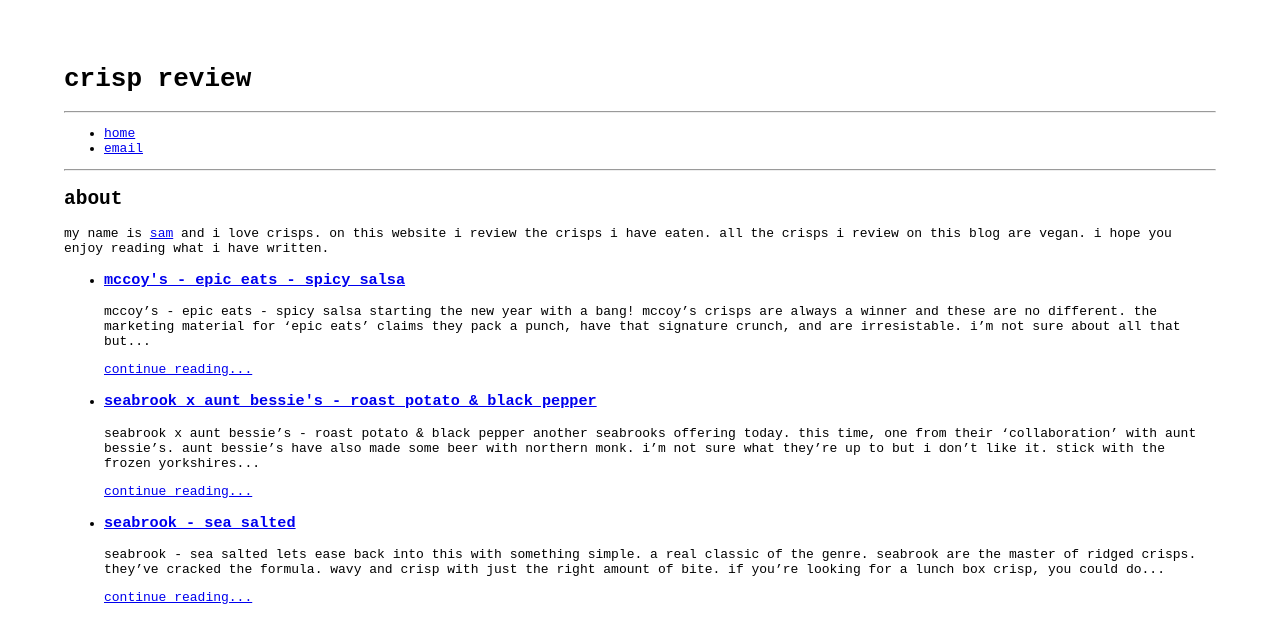
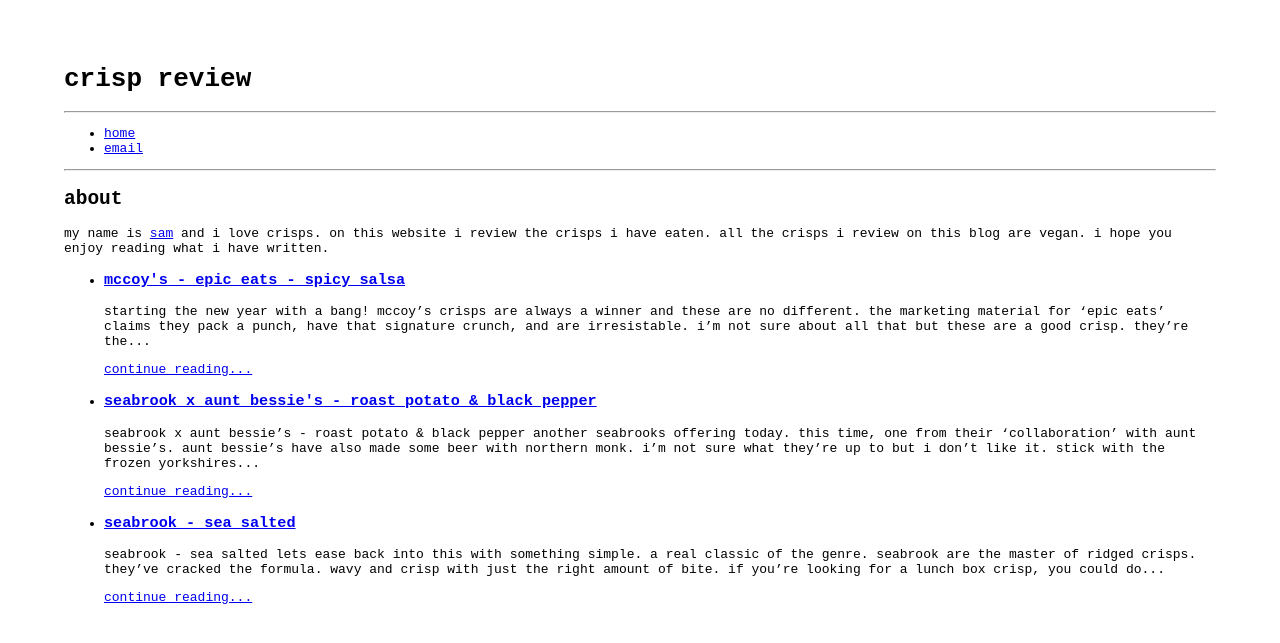
Before and after one commit to crispreview/crispreview.github.io, a Jekyll site: the page built from index.md, in a window 1280 px wide. Shown: the top 643 px of the page. Built offline with Jekyll 4.4.1, drawn with Linux system fonts in a browser that asks for light colours.

Commit message:
Add files via upload

```diff
--- a/_layouts/posts.html
+++ b/_layouts/posts.html
@@ -17,6 +17,7 @@
             <li><a href="mailto:sam@crispreview.co.uk">email</a></li>
 	   </ul>
         <hr>
+	<h2>{{ page.title }}</h3>
         {{ content }}
     </body>
 </html>
--- a/_posts/2024-01-01-mccoys-epic-eats-spicy-salsa.markdown
+++ b/_posts/2024-01-01-mccoys-epic-eats-spicy-salsa.markdown
@@ -3,8 +3,6 @@
 title:  "McCoy's - Epic Eats - Spicy Salsa"
 date:   2024-01-01 10:45:00 +0000
 ---
-## McCoy's - Epic Eats - Spicy Salsa
-
 Starting the new year with a bang! McCoy's crisps are always a winner and these are no different. The marketing material for 'Epic Eats' claims they pack a punch, have that signature crunch, and are irresistable. I'm not sure about all that but these are a good crisp.
 
 They're the standard McCoy's crisp. They're ridged with a good crunch. They've got a liberal sprinkling of flavour. They taste pretty nice. And they do that thing where they leave some flavouring behind on your fingers and then you lick it off and then you can't decide whether it's great or whether you hate yourself.
```
Also changed, not shown: 5 other files.
